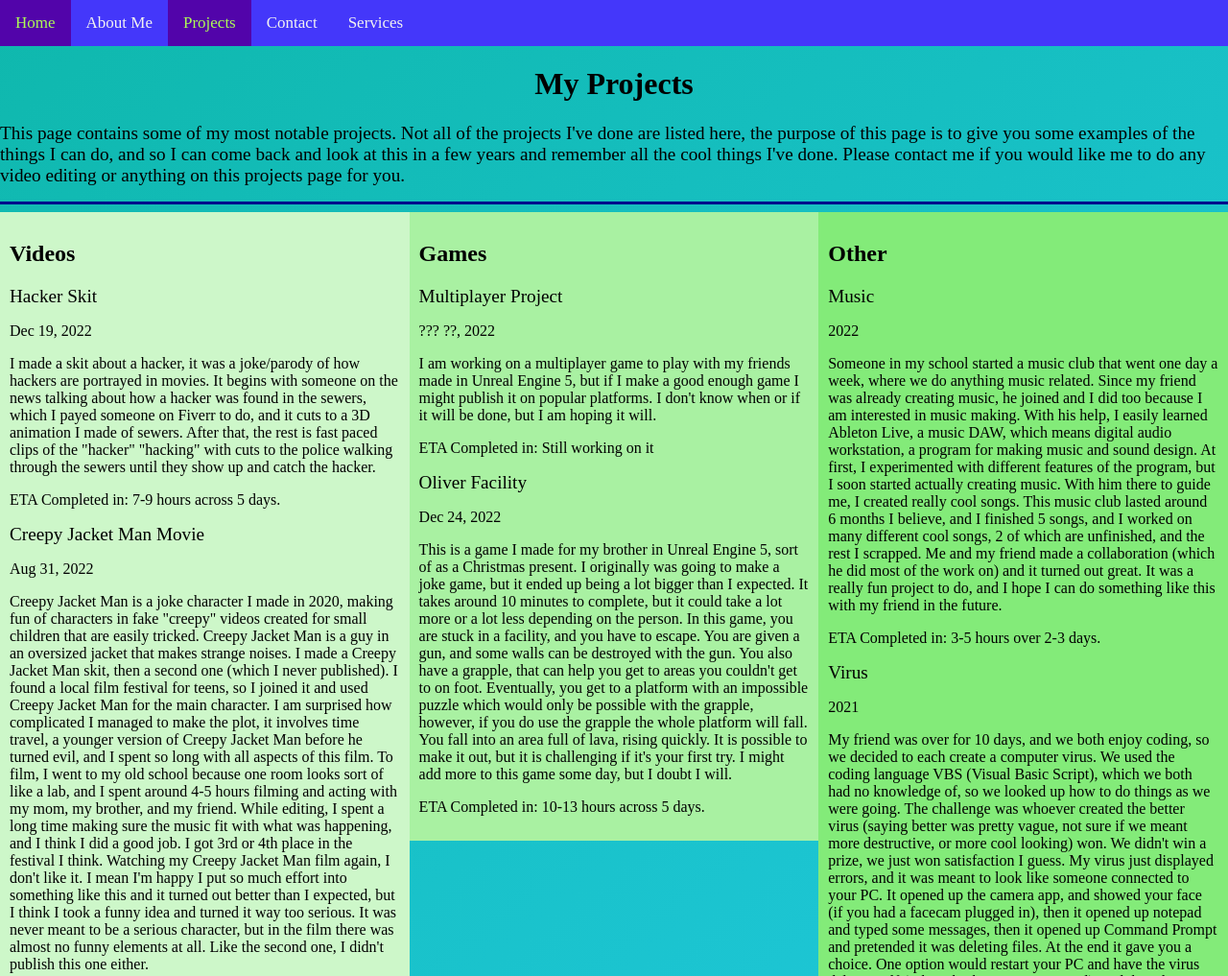
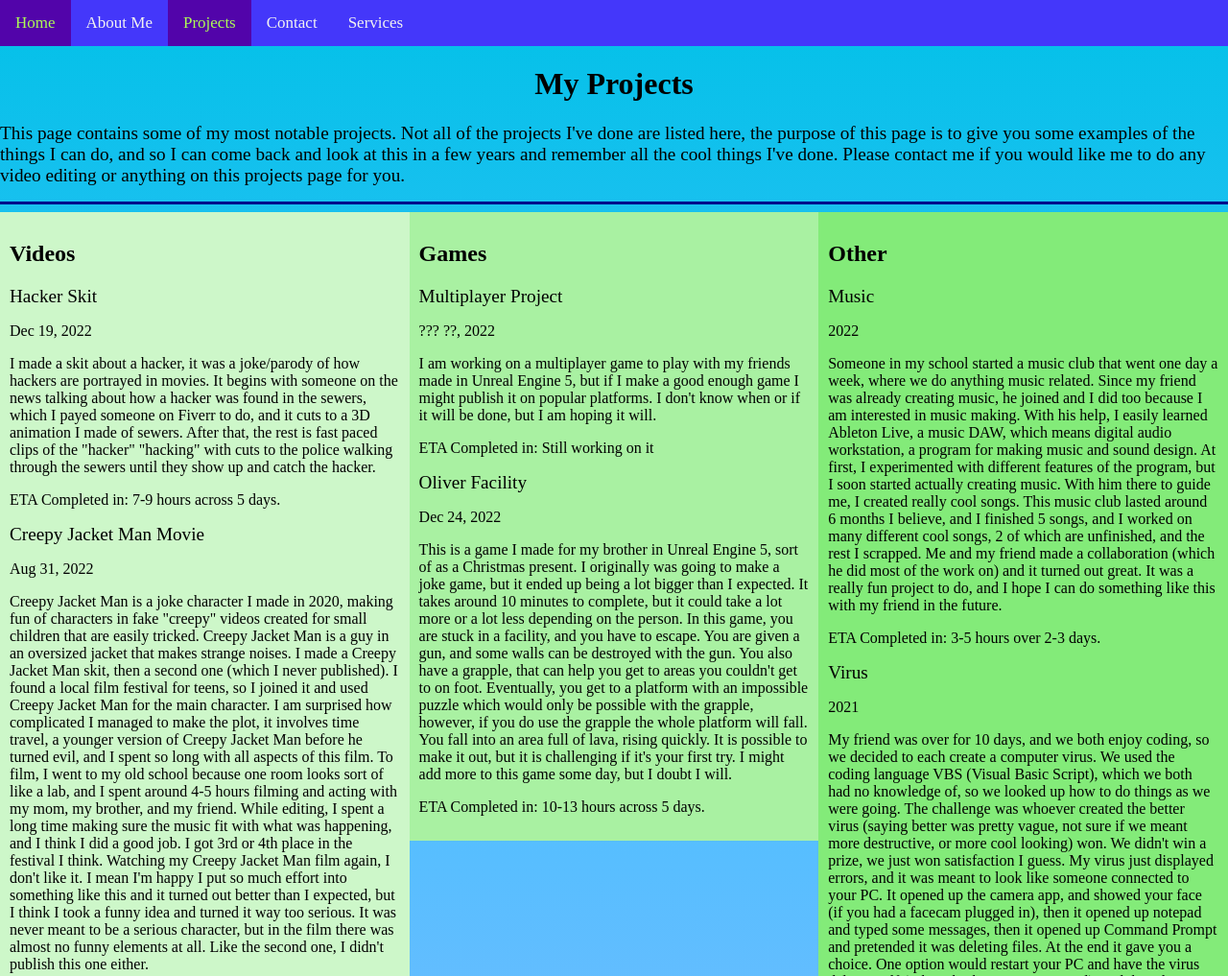
Before and after one commit to GameSterDamian/DamianPortfolio, a plain HTML site: page projects.html in a window 1280 px wide. Shown: the top 1017 px of the page at 96% size. Drawn offline with Linux system fonts and the light colour scheme.

Commit message:
updated gradient colors

```diff
--- a/projects.html
+++ b/projects.html
@@ -6,7 +6,7 @@
     <style>
 body {
   height: 3000px;
-  background: linear-gradient(141deg, #0fb8ad 0%, #1fc8db 51%, #2cb5e8 75%);
+  background-image: linear-gradient(to bottom, #02c1e8, #4cbfff, #89baff, #c0b1ff, #efa7f6);
 }
 </style>
 
@@ -58,7 +58,6 @@ body {
 
 
 <title>Damian W | Projects</title>
-<body bgcolor="#02C1E8"</body>
 
 <body><h1><center>My Projects</em></b></h1>
 <p>
```
